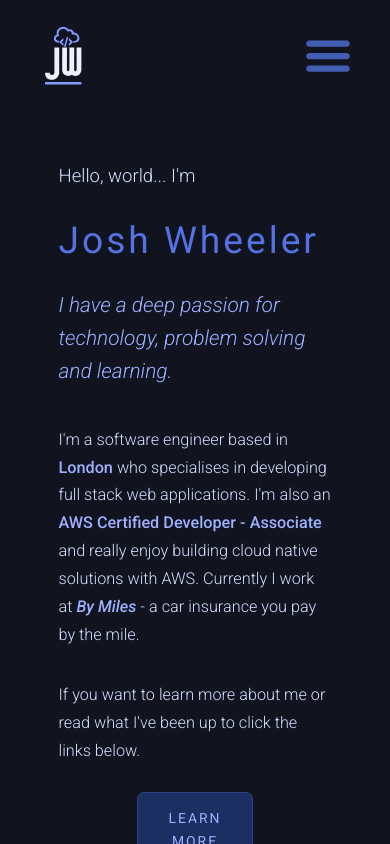
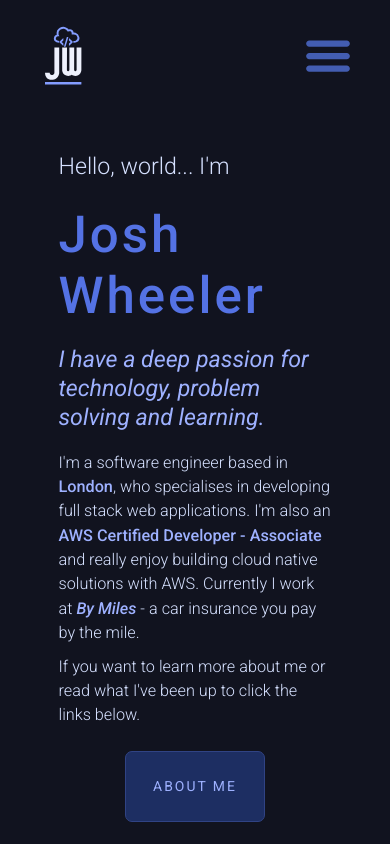
Before and after one commit to jltwheeler/personal-website, a Next.js app: page / in a window 390 px wide. Shown: the top 844 px of the page. Built offline with nearby package versions, Linux system fonts and the light colour scheme.

Commit message:
optimise hero styling on desktop, tablet and mobile

```diff
--- a/components/Hero.tsx
+++ b/components/Hero.tsx
@@ -14,7 +14,7 @@ const HeroSection = styled.section`
 
   h1 {
     font-size: 6.5rem;
-    font-weight: 400;
+    font-weight: 500;
     color: ${(props: ThemeProps) => props.theme.colors.indigo10};
     letter-spacing: 3px;
     padding-top: 2rem;
@@ -25,18 +25,20 @@ const HeroSection = styled.section`
     }
 
     @media (max-width: ${(props: ThemeProps) => props.theme.sizes['m']}px) {
-      font-size: 6rem;
+      font-size: 6.5rem;
       padding-top: 3rem;
+      line-height: 1.3;
     }
 
     @media (max-width: ${(props: ThemeProps) => props.theme.sizes['s']}px) {
-      font-size: 4rem;
+      font-size: 5.5rem;
       padding-top: 2rem;
+      line-height: 1.2;
     }
   }
 
   h2 {
-    font-size: 2rem;
+    font-size: 2.5rem;
     font-weight: 300;
 
     @media (min-width: ${(props: ThemeProps) => props.theme.sizes['2xl']}px) {
@@ -44,13 +46,13 @@ const HeroSection = styled.section`
     }
 
     @media (max-width: ${(props: ThemeProps) => props.theme.sizes['m']}px) {
-      padding-top: 1.5rem;
+      font-size: 2.5rem;
     }
   }
 
   h3 {
     font-size: 3rem;
-    font-weight: 300;
+    font-weight: 400;
     color: ${(props: ThemeProps) => props.theme.colors.indigo11};
     font-style: italic;
     padding-bottom: 1rem;
@@ -63,19 +65,21 @@ const HeroSection = styled.section`
     @media (max-width: ${(props: ThemeProps) => props.theme.sizes['m']}px) {
       font-size: 3rem;
       padding-top: 2rem;
+      line-height: 1.3;
     }
 
     @media (max-width: ${(props: ThemeProps) => props.theme.sizes['s']}px) {
-      font-size: 2.25rem;
+      font-size: 2.5rem;
       padding-bottom: 1.5rem;
+      line-height: 1.25;
     }
   }
 
   p {
     font-size: 1.8rem;
     font-weight: 300;
-    padding-bottom: 2.5rem;
-    line-height: 3rem;
+    padding: 1rem 0;
+    line-height: 1.6;
 
     @media (min-width: ${(props: ThemeProps) => props.theme.sizes['2xl']}px) {
       font-size: 2rem;
@@ -85,12 +89,12 @@ const HeroSection = styled.section`
 
     @media (max-width: ${(props: ThemeProps) => props.theme.sizes['m']}px) {
       font-size: 1.75rem;
-      padding-top: 2.5rem;
+      line-height: 1.5;
     }
 
     @media (max-width: ${(props: ThemeProps) => props.theme.sizes['s']}px) {
       font-size: 1.75rem;
-      padding-bottom: 1rem;
+      padding: 0.5rem 0;
     }
   }
 `;
@@ -99,7 +103,7 @@ const LinksContainer = styled.article`
   display: flex;
   justify-content: left;
   align-items: center;
-  margin-bottom: 5rem;
+  margin: 2.5rem 0;
 
   @media (max-width: ${(props: ThemeProps) => props.theme.sizes['s']}px) {
     flex-direction: column;
@@ -117,7 +121,9 @@ const NavLink = styled.a`
   letter-spacing: 2px;
   font-size: 1.5rem;
   border-radius: 7px;
-  padding: 1rem 2.5rem;
+  padding: 1.5rem 2.5rem;
+  min-width: 12.5rem;
+  text-align: center;
 
   @media (min-width: ${(props: ThemeProps) => props.theme.sizes['2xl']}px) {
     font-size: 2rem;
@@ -126,12 +132,12 @@ const NavLink = styled.a`
 
   @media (max-width: ${(props: ThemeProps) => props.theme.sizes['m']}px) {
     font-size: 1.5rem;
-    padding: 1.5rem 2rem;
+    min-width: 20rem;
+    padding: 2.5rem 2rem;
   }
 
   @media (max-width: ${(props: ThemeProps) => props.theme.sizes['s']}px) {
-    max-width: 12.5rem;
-    padding: 1.5rem 2rem;
+    min-width: 15rem;
     text-align: center;
   }
 
@@ -167,8 +173,8 @@ const Accent = styled.span`
 
 export const Hero = () => {
   const links = [
-    { label: 'learn more', route: 'about' },
-    { label: 'my blog', route: 'blog' },
+    { label: 'about me', route: 'about' },
+    { label: 'blog', route: 'blog' },
   ];
 
   return (
@@ -179,7 +185,7 @@ export const Hero = () => {
         I have a deep passion for technology, problem solving and learning.
       </h3>
       <p>
-        I&apos;m a software engineer based in <Accent>London</Accent> who
+        I&apos;m a software engineer based in <Accent>London</Accent>, who
         specialises in developing full stack web applications. I&apos;m also an{' '}
         <Accent>AWS Certified Developer - Associate </Accent> and really enjoy
         building cloud native solutions with AWS. Currently I work at{' '}
```
